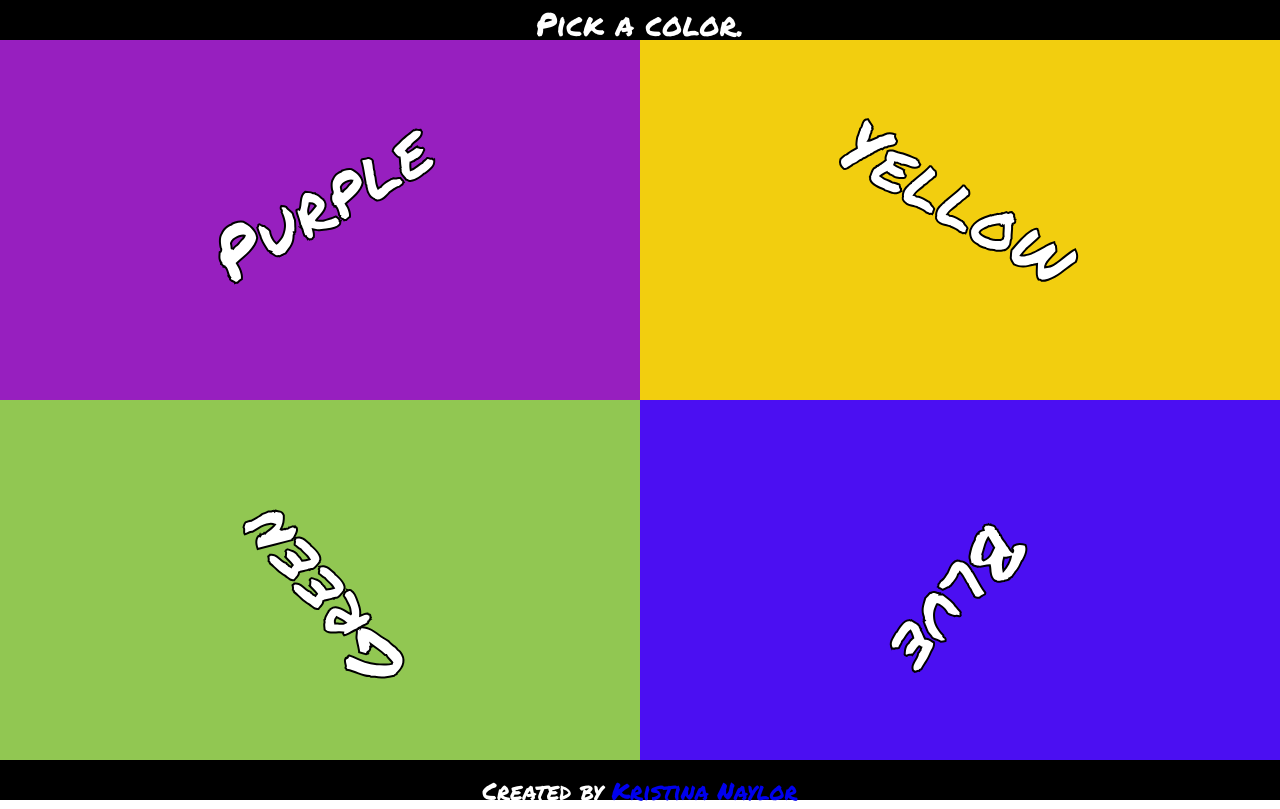
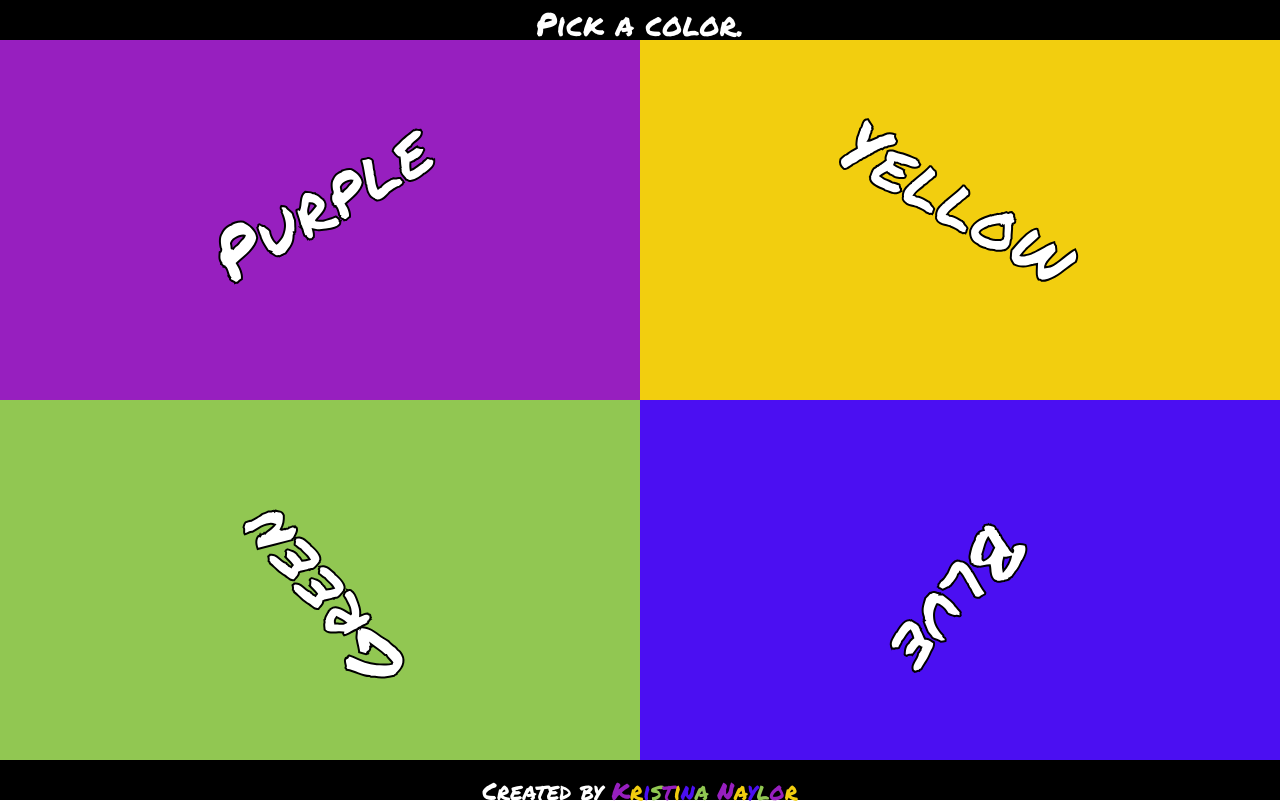
Before and after one commit to knaylz/p3-naylor-kristina, a plain HTML site: page index.html in a window 1280 px wide. Drawn offline with nearby package versions, Linux system fonts and the light colour scheme.

Commit message:
Add rainbow letters to my name

```diff
--- a/index.html
+++ b/index.html
@@ -42,7 +42,7 @@
         <script src="https://code.jquery.com/jquery-3.5.1.min.js"></script>
         <script src="main.js"></script>
         <footer>
-            <p>Created by <a href="https://www.linkedin.com/in/kristinanaylor/">Kristina Naylor</a></p>
+            <p>Created by <a href="https://www.linkedin.com/in/kristinanaylor/"><span class="purple-letter">K</span><span class="yellow-letter">r</span><span class="blue-letter">i</span><span class="green-letter">s</span><span class="purple-letter">t</span><span class="yellow-letter">i</span><span class="blue-letter">n</span><span class="green-letter">a</span> <span class="purple-letter">N</span><span class="yellow-letter">a</span><span class="blue-letter">y</span><span class="green-letter">l</span><span class="purple-letter">o</span><span class="yellow-letter">r</span></a></p>
         </footer>
     </body>
 </html>
--- a/main.css
+++ b/main.css
@@ -80,6 +80,22 @@ footer p {
 
 footer p a {
     text-decoration: none;
+}
+
+.purple-letter {
+    color: #971fbf;
+}
+
+.yellow-letter {
+    color: #f2ce0f;
+}
+
+.blue-letter {
+    color: #4b0ff2;
+}
+
+.green-letter {
+    color: #91c752;
 }
 /*******************Top Right Boxes*******************/
 
--- a/main.js
+++ b/main.js
@@ -42,7 +42,7 @@ $(document).ready(function() {
      });
     });
 //Random Fortune
-    var strings = ["Someone has Googled you recently.","You are good enough, smart enough, and goshdarn it, people like you!", "Plan for an adventure this weekend.", "Don't be afraid to take that big step.","Don't pursue happiness, create it!", "A ship in harbor is safe, but that's not why ships are built."];  // Store the possible strings in an array
+    var strings = ["Someone has Googled you recently.","You are good enough, smart enough, and goshdarn it, people like you!", "Plan for an adventure this weekend. Don't let Corona stand in your way!", "Don't be afraid to take that big step.","Don't pursue happiness, create it!", "A ship in harbor is safe, but that's not why ships are built."];  // Store the possible strings in an array
 
     var btn = document.getElementById('numbers-last');
     var output = document.getElementById('messagep');
```
Also changed, not shown: images/hand-cursor.gif (added), images/paper-background.jpg (added).
